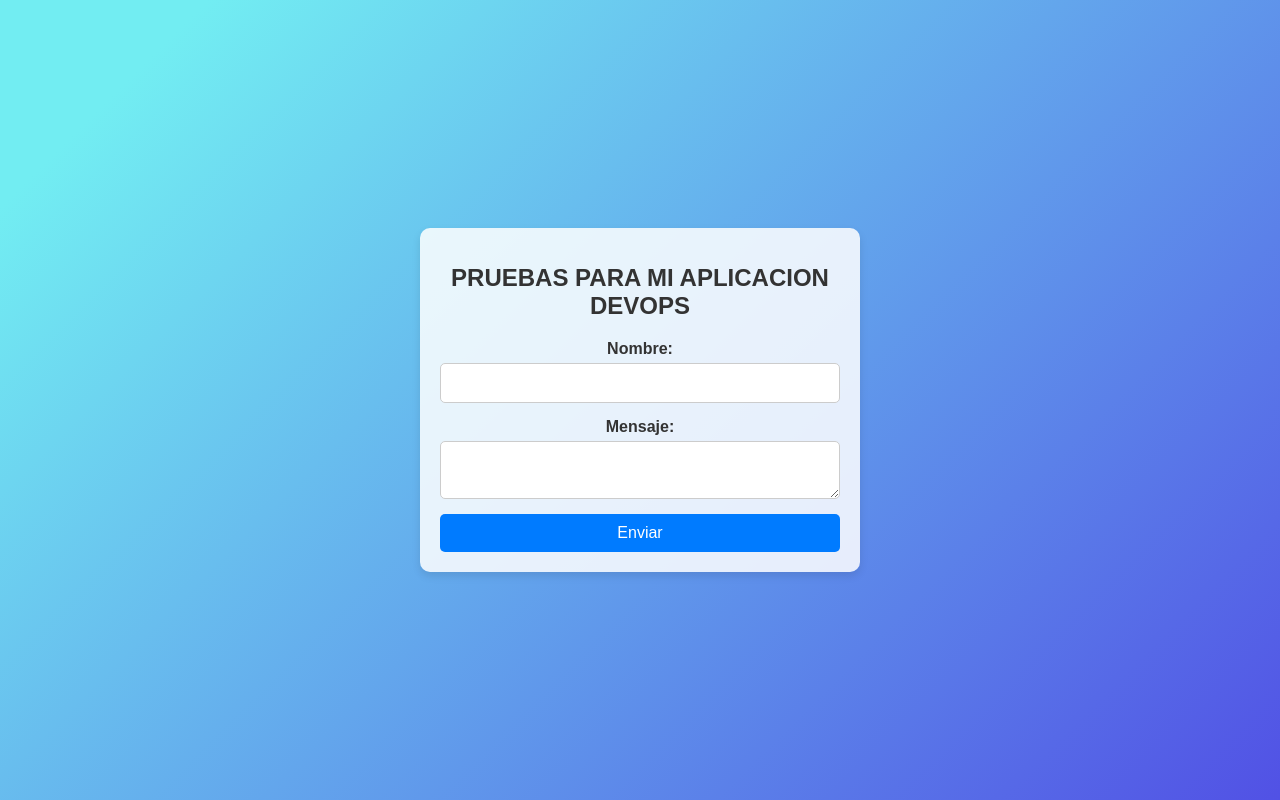
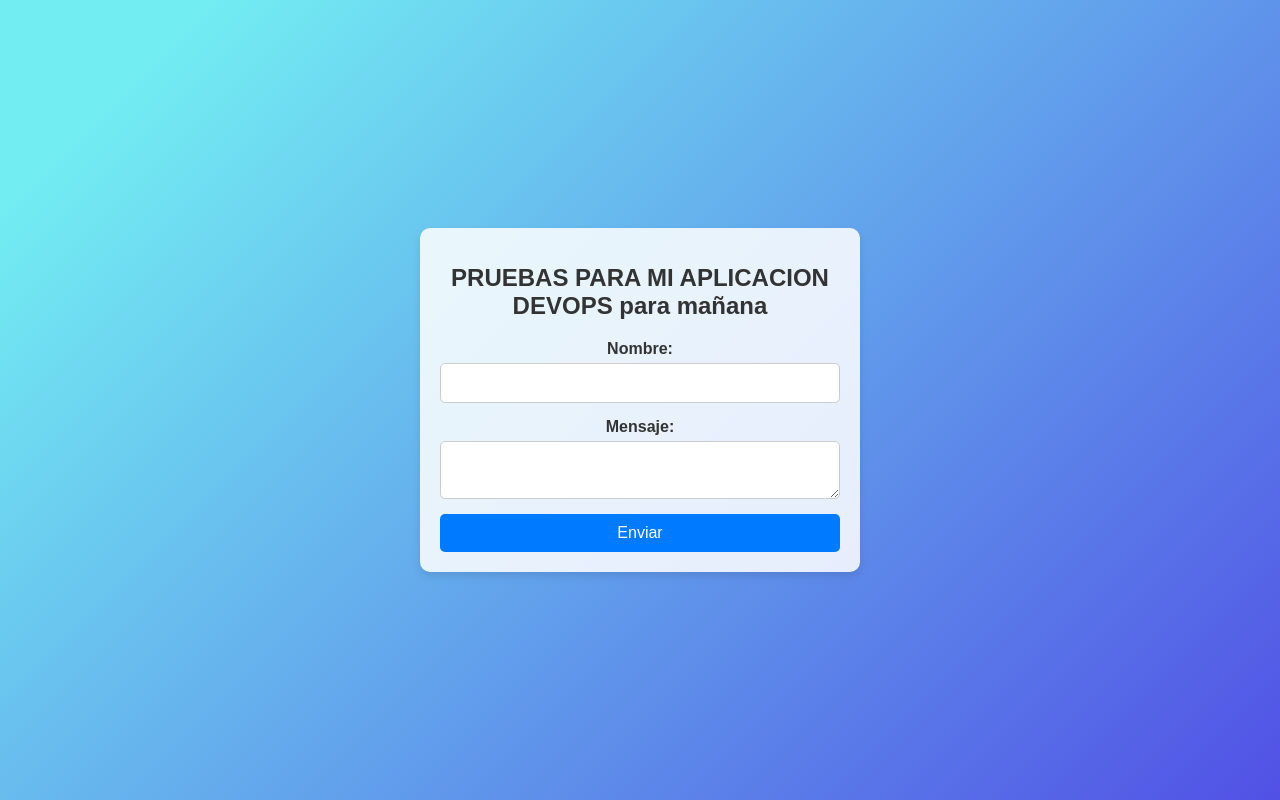
Before and after one commit to kenser11547/mi-aplicacion, a website: page public/index.html in a window 1280 px wide. Drawn offline with Linux system fonts and the light colour scheme.

Commit message:
cambio de hoy

```diff
--- a/public/index.html
+++ b/public/index.html
@@ -8,7 +8,7 @@
 </head>
 <body>
     <div class="container">
-        <h1>PRUEBAS PARA MI APLICACION DEVOPS</h1>
+        <h1>PRUEBAS PARA MI APLICACION DEVOPS para mañana</h1>
         <form action="/submit" method="post">
             <label for="name">Nombre:</label>
             <input type="text" id="name" name="name" required>
```
